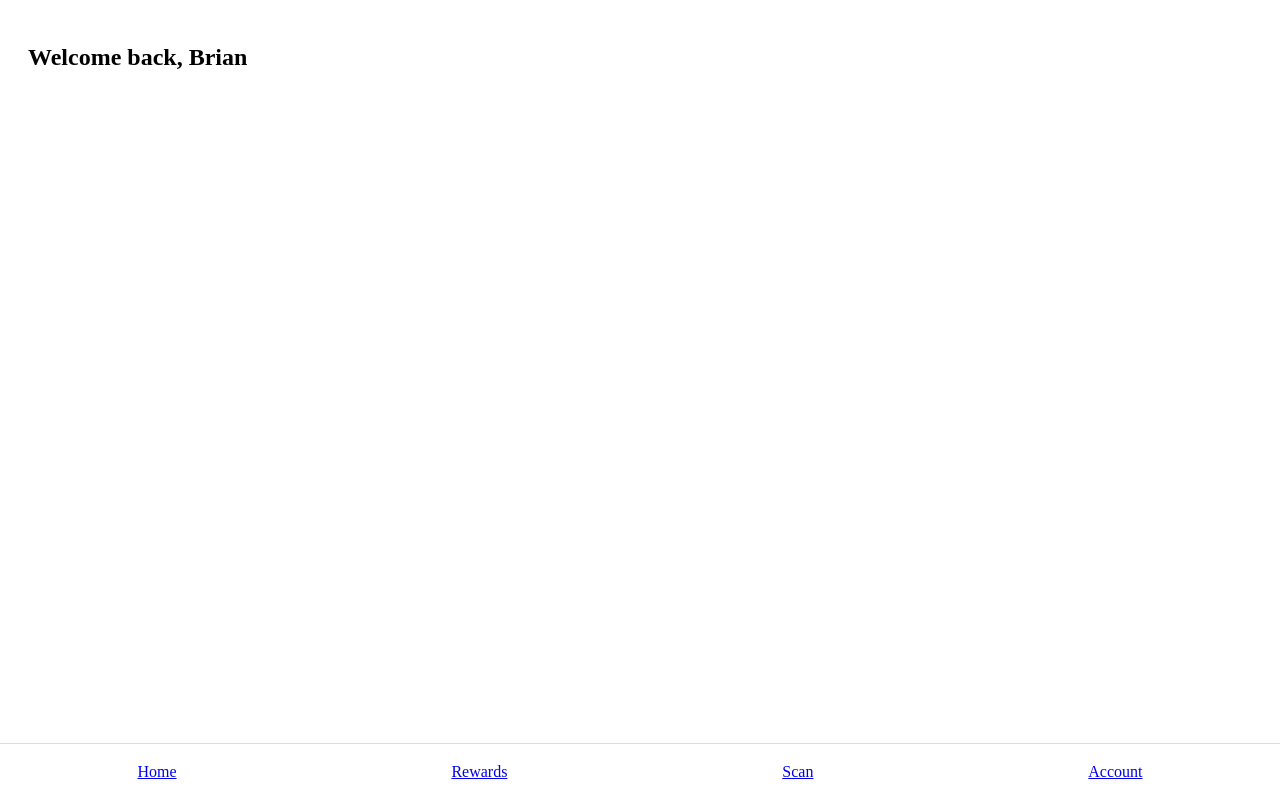
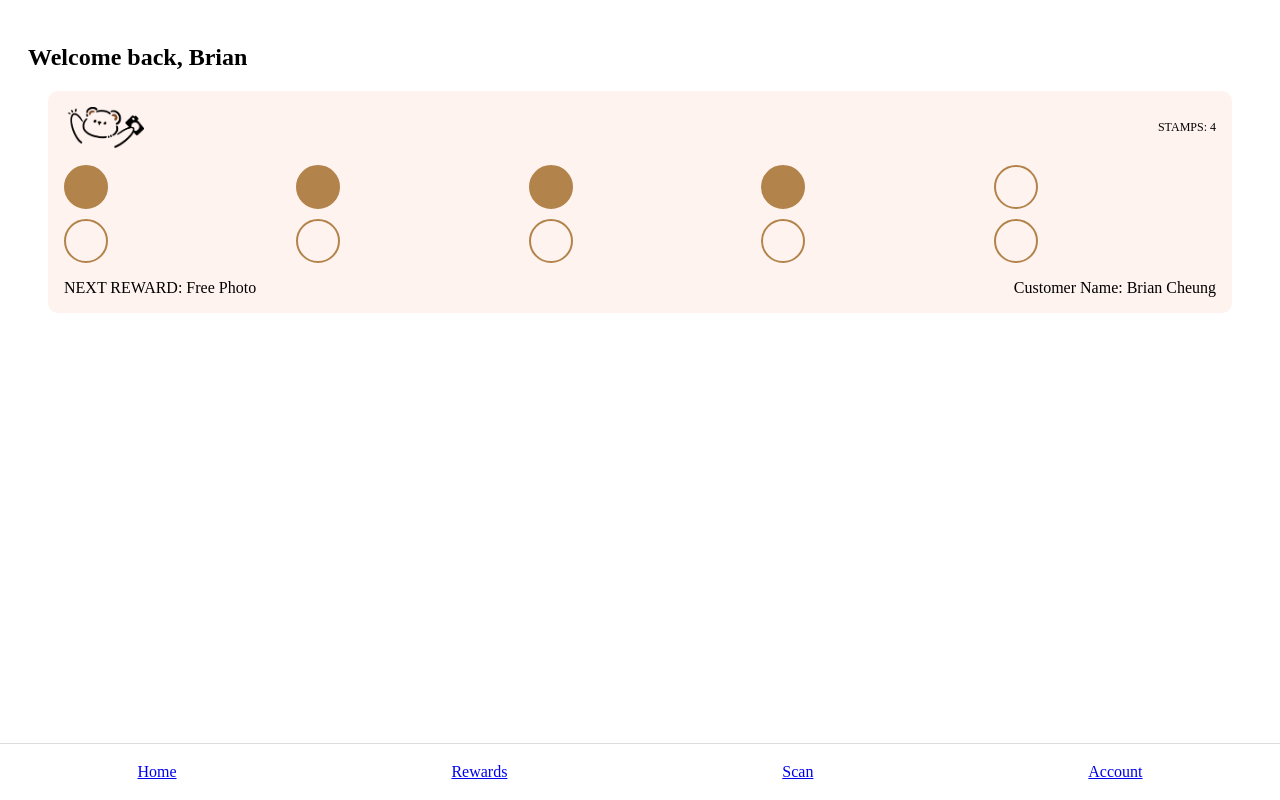
Before and after one commit to djchin123/project-PunchIT, a React (Vite) app: page / in a window 1280 px wide. Built offline with nearby package versions, Linux system fonts and the light colour scheme.

Commit message:
created a static punch card, vey simple just for wireframing

```diff
--- a/src/components/customer/HomePage/HomePageLayout.tsx
+++ b/src/components/customer/HomePage/HomePageLayout.tsx
@@ -1,11 +1,12 @@
 import BottomNav from './BottomNav'
 import '../../../styles/customer/home/layout.css'
+import PunchCard from './PunchCard'
 
 const HomePageLayout = () => {
   return (
     <div className="customer-home">
       <h1 className="greeting">Welcome back, Brian</h1>
-      {/* Punch card + rewards + promo here */}
+      <PunchCard total={10} filled={4} />
 
       <BottomNav />
     </div>
--- /dev/null
+++ b/src/components/customer/HomePage/PunchCard.tsx
@@ -0,0 +1,28 @@
+import '../../../styles/customer/home/PunchCard.css'
+import logo from '../../../assets/logo.png'
+
+const PunchCard = ({ total = 10, filled = 4 }) => {
+  const stamps = Array.from({ length: total }, (_, i) => i < filled)
+
+  return (
+    <div className="punch-card">
+      <div className="top-row">
+        <img src={logo} alt="logo" className="logo" />
+        <span className="stamp-count">STAMPS: {filled}</span>
+      </div>
+
+      <div className="stamps">
+        {stamps.map((filled, i) => (
+          <div key={i} className={filled ? 'circle filled' : 'circle'}></div>
+        ))}
+      </div>
+
+      <div className="bottom-row">
+        <span className="reward">NEXT REWARD: Free Photo</span>
+        <span className="name">Customer Name: Brian Cheung</span>
+      </div>
+    </div>
+  )
+}
+
+export default PunchCard
--- /dev/null
+++ b/src/styles/customer/home/PunchCard.css
@@ -0,0 +1,38 @@
+.punch-card {
+    background: #fff3ef;
+    padding: 16px;
+    border-radius: 10px;
+    margin: 20px;
+  }
+
+  .top-row, .bottom-row {
+    display: flex;
+    justify-content: space-between;
+    align-items: center;
+  }
+
+  .logo {
+    width: 80px;
+  }
+
+  .stamp-count {
+    font-size: 12px;
+  }
+
+  .stamps {
+    display: grid;
+    grid-template-columns: repeat(5, 1fr);
+    gap: 10px;
+    margin: 16px 0;
+  }
+
+  .circle {
+    width: 40px;
+    height: 40px;
+    border: 2px solid #b2834a;
+    border-radius: 50%;
+  }
+
+  .filled {
+    background: #b2834a;
+  }
```
Also changed, not shown: src/assets/logo.png (added).
